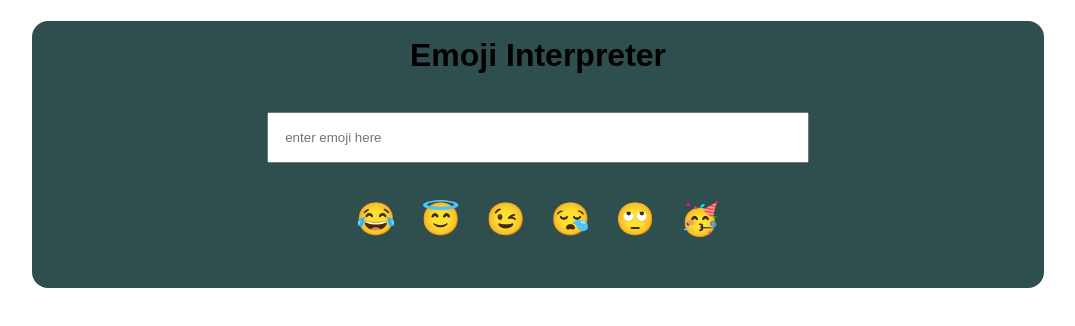
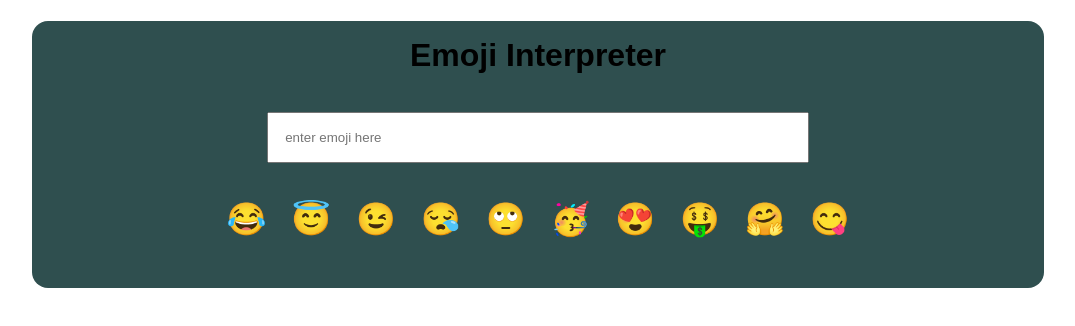
Before and after one commit to bhtibrewal/Emoji-interpreter, a React (Create React App) app: page / in a window 1280 px wide. Shown: the top 326 px of the page, without its empty margins (102-1177 px from the left). Built offline with nearby package versions, Linux system fonts and the light colour scheme.

Commit message:
initial commit

```diff
--- a/src/App.js
+++ b/src/App.js
@@ -8,7 +8,11 @@ const emojiDictionary = {
   "😉": "wink",
   "😪": "sleepy",
   "🙄": "roll eyes",
-  "🥳": "partying"
+  "🥳": "partying",
+  "😍": "heart-eyes",
+  "🤑": "money-mouth-face",
+  "🤗": "hugs",
+  "😋": "yummy"
 };
 var emojis = Object.keys(emojiDictionary);
 //console.log(emojis);
@@ -19,9 +23,11 @@ export default function App() {
 
   function inputChangeHandler(event) {
     var input = event.target.value;
+
     var mean = "Meaning: " + emojiDictionary[input];
 
-    if (mean === undefined) mean = "we don't have that in our database";
+    if (emojiDictionary[input] === undefined)
+      mean = "Sorry!,we don't have that in our database";
 
     setMeaning(mean);
   }
```
